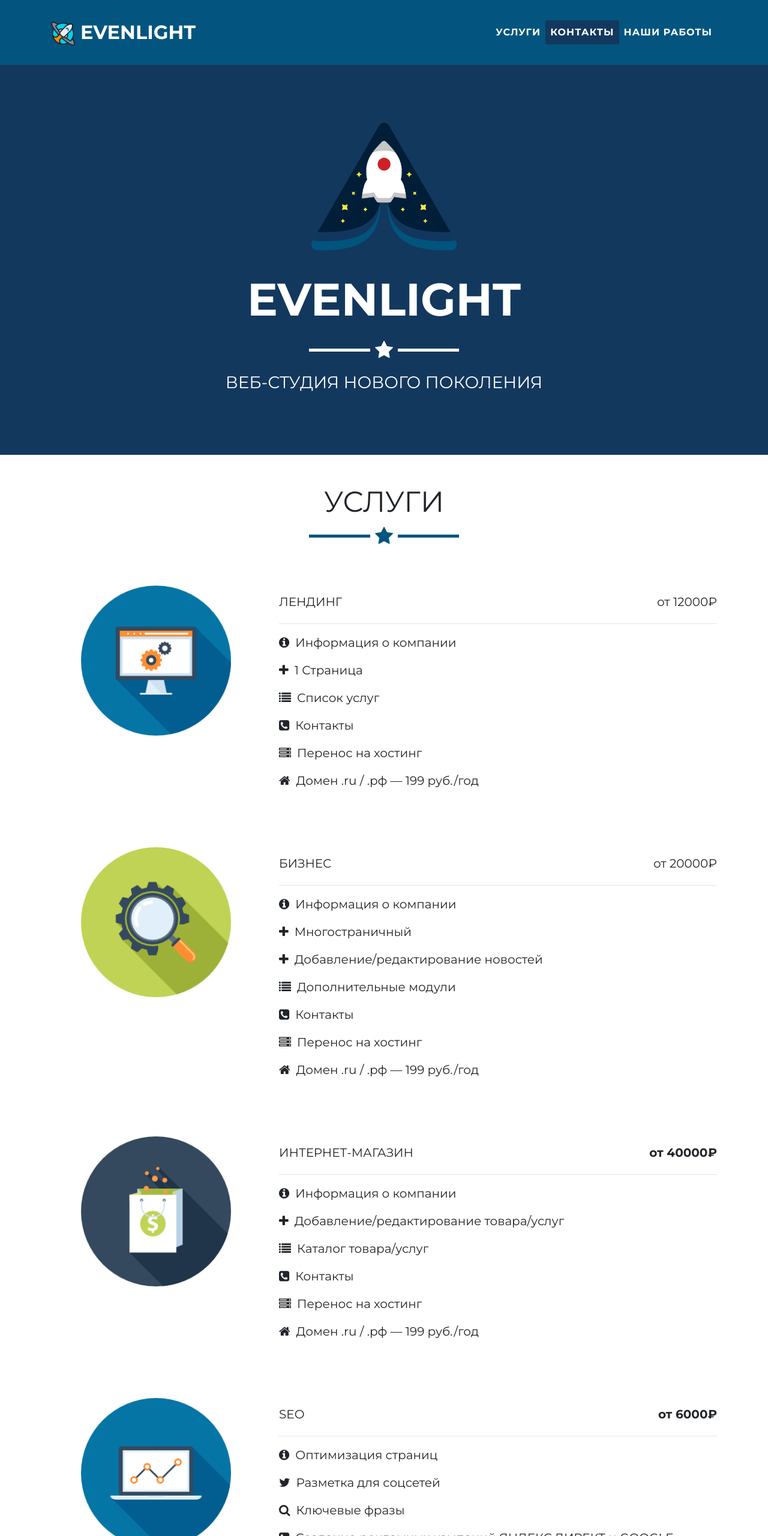
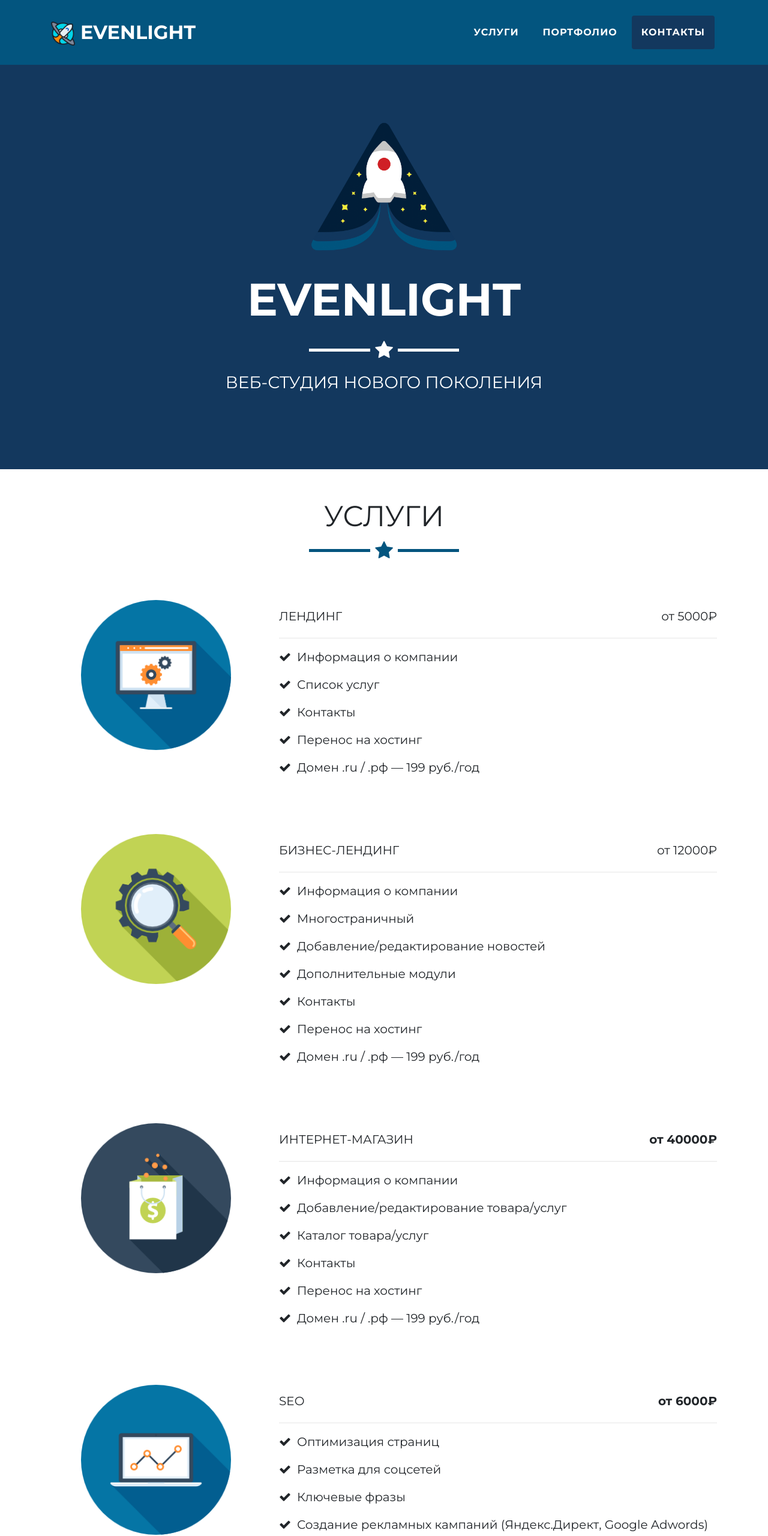
Before and after one commit to evenlight/evenlight.team-html-, a website with bundled scripts: page index.html in a window 1280 px wide. Shown: the top 2560 px of the page at 60% size. Built offline with nearby package versions, Linux system fonts and the light colour scheme.

Commit message:
Restyle site

```diff
--- a/index.html
+++ b/index.html
@@ -26,7 +26,7 @@
   </head>
   <body id="page-top">
 		<!-- Navigation -->
-    <nav class="navbar navbar-expand-lg navbar-light fixed-top" id="mainNav">
+    <nav class="navbar navbar-expand-lg fixed-top text-uppercase" id="mainNav">
 				<div class="container">
 					<a class="navbar-brand js-scroll-trigger" href="#page-top"><img class="img-fluid" src="img/brand.png" style="max-width: 40px;"> EvenLight</a>
 								<button class="navbar-toggler navbar-toggler-right" type="button" data-toggle="collapse" data-target="#navbarResponsive" aria-controls="navbarResponsive" aria-expanded="false" aria-label="Toggle navigation">
@@ -35,19 +35,20 @@
 								</button>
 					<div class="collapse navbar-collapse" id="navbarResponsive">
 						<ul class="navbar-nav ml-auto">
-            <li class="nav-item">
-              <a class="nav-link js-scroll-trigger" href="#services">Услуги</a>
+							<li class="nav-item mx-0 mx-lg-1">
+								<a class="nav-link py-3 px-0 px-lg-3 rounded js-scroll-trigger" href="#services">Услуги</a>
 							</li>
-            <li class="nav-item">
-              <a class="nav-link js-scroll-trigger" href="#contacts">Контакты</a>
+							<li class="nav-item mx-0 mx-lg-1">
+								<a class="nav-link py-3 px-0 px-lg-3 rounded js-scroll-trigger" href="#portfolio">Портфолио</a>
 							</li>
-            <li class="nav-item">
-               <a class="nav-link" href="portfolio.html">Наши работы</a>
+							<li class="nav-item mx-0 mx-lg-1">
+								<a class="nav-link py-3 px-0 px-lg-3 rounded js-scroll-trigger" href="#contacts">Контакты</a>
 							</li>
 						</ul>
 					</div>
 				</div>
 			</nav>
+
     <!-- Header -->
     <header class="masthead">
       <div class="container">
@@ -55,7 +56,7 @@
         <div class="intro-text">
           <span class="name">EvenLight</span>
           <hr class="star-light">
-          <span class="skills">ВЕБ-СТУДИЯ НОВОГО ПОКОЛЕНИЯ</span>
+					<span class="skills">ВЕБ-СТУДИЯ НОВОГО ПОКОЛЕНИЯ</span><br><br>
         </div>
       </div>
     </header>
@@ -78,7 +79,7 @@
 								</div>
 								<div class="col-sm-5 col-md-5 col-lg-4" style="padding-left: 0;">
 									<div align="right">
-										<h5>от 12000₽</h5>
+										<h5>от 5000₽</h5>
 									</div>
 								</div>
 							</div>
@@ -86,12 +87,12 @@
 						</div>
 						<div class="panel-body">
 							<ul class="list-unstyled">
-                                <li><p class="lead"><i class="fa fa-info-circle" aria-hidden="true"></i><o class="pad-left">Информация о компании</o></p></li>
-								<li><p class="lead"><i class="fa fa-plus" aria-hidden="true"></i><o class="pad-left">1 Страница</o></p></li>
-								<li><p class="lead"><i class="fa fa-list" aria-hidden="true"></i><o class="pad-left">Список услуг</o></p></li>
-								<li><p class="lead"><i class="fa fa-phone-square" aria-hidden="true"></i><o class="pad-left">Контакты</o></p></li>
-								<li><p class="lead"><i class="fa fa-server" aria-hidden="true"></i><o class="pad-left">Перенос на хостинг</o></p></li>
-								<li><p class="lead"><i class="fa fa-home" aria-hidden="true"></i><o class="pad-left">Домен .ru / .рф — 199 руб./год</o></p></li>
+                <li><p class="lead"><i class="fa fa-check" aria-hidden="true"></i><o class="pad-left">Информация о компании</o></p></li>
+								<!-- <li><p class="lead"><i class="fa fa-check" aria-hidden="true"></i><o class="pad-left">1 Страница</o></p></li> -->
+								<li><p class="lead"><i class="fa fa-check" aria-hidden="true"></i><o class="pad-left">Список услуг</o></p></li>
+								<li><p class="lead"><i class="fa fa-check" aria-hidden="true"></i><o class="pad-left">Контакты</o></p></li>
+								<li><p class="lead"><i class="fa fa-check" aria-hidden="true"></i><o class="pad-left">Перенос на хостинг</o></p></li>
+								<li><p class="lead"><i class="fa fa-check" aria-hidden="true"></i><o class="pad-left">Домен .ru / .рф — 199 руб./год</o></p></li>
 							</ul>
 						</div>
 					</div>
@@ -108,11 +109,11 @@
 						<div class="panel-heading">
 							<div class="row">
 								<div class="col-sm-7 col-md-7 col-lg-8">
-									<h5 class="panel-title">БИЗНЕС</h5>
+									<h5 class="panel-title">БИЗНЕС-ЛЕНДИНГ</h5>
 								</div>
 								<div class="col-sm-5 col-md-5 col-lg-4" style="padding-left: 0;">
 									<div align="right">
-										<h5>от 20000₽</h5>
+										<h5>от 12000₽</h5>
 									</div>
 								</div>
 							</div>
@@ -120,13 +121,13 @@
 						</div>
 						<div class="panel-body">
 							<ul class="list-unstyled">
-								<li><p class="lead"><i class="fa fa-info-circle" aria-hidden="true"></i><o class="pad-left">Информация о компании</o></p></li>
-								<li><p class="lead"><i class="fa fa-plus" aria-hidden="true"></i><o class="pad-left">Многостраничный</o></p></li>
-								<li><p class="lead"><i class="fa fa-plus" aria-hidden="true"></i><o class="pad-left">Добавление/редактирование новостей</o></p></li>
-								<li><p class="lead"><i class="fa fa-list" aria-hidden="true"></i><o class="pad-left">Дополнительные модули</o></p></li>
-								<li><p class="lead"><i class="fa fa-phone-square" aria-hidden="true"></i><o class="pad-left">Контакты</o></p></li>
-								<li><p class="lead"><i class="fa fa-server" aria-hidden="true"></i><o class="pad-left">Перенос на хостинг</o></p></li>
-								<li><p class="lead"><i class="fa fa-home" aria-hidden="true"></i><o class="pad-left">Домен .ru / .рф — 199 руб./год</o></p></li>
+								<li><p class="lead"><i class="fa fa-check" aria-hidden="true"></i><o class="pad-left">Информация о компании</o></p></li>
+								<li><p class="lead"><i class="fa fa-check" aria-hidden="true"></i><o class="pad-left">Многостраничный</o></p></li>
+								<li><p class="lead"><i class="fa fa-check" aria-hidden="true"></i><o class="pad-left">Добавление/редактирование новостей</o></p></li>
+								<li><p class="lead"><i class="fa fa-check" aria-hidden="true"></i><o class="pad-left">Дополнительные модули</o></p></li>
+								<li><p class="lead"><i class="fa fa-check" aria-hidden="true"></i><o class="pad-left">Контакты</o></p></li>
+								<li><p class="lead"><i class="fa fa-check" aria-hidden="true"></i><o class="pad-left">Перенос на хостинг</o></p></li>
+								<li><p class="lead"><i class="fa fa-check" aria-hidden="true"></i><o class="pad-left">Домен .ru / .рф — 199 руб./год</o></p></li>
 							</ul>
 						</div>
 					</div>
@@ -155,12 +156,12 @@
 						</div>
 						<div class="panel-body">
 							<ul class="list-unstyled">
-								<li><p class="lead"><i class="fa fa-info-circle" aria-hidden="true"></i><o class="pad-left">Информация о компании</o></p></li>
-								<li><p class="lead"><i class="fa fa-plus" aria-hidden="true"></i><o class="pad-left">Добавление/редактирование товара/услуг</o></p></li>
-								<li><p class="lead"><i class="fa fa-list" aria-hidden="true"></i><o class="pad-left">Каталог товара/услуг</o></p></li>
-								<li><p class="lead"><i class="fa fa-phone-square" aria-hidden="true"></i><o class="pad-left">Контакты</o></p></li>
-								<li><p class="lead"><i class="fa fa-server" aria-hidden="true"></i><o class="pad-left">Перенос на хостинг</o></p></li>
-								<li><p class="lead"><i class="fa fa-home" aria-hidden="true"></i><o class="pad-left">Домен .ru / .рф — 199 руб./год</o></p></li>
+								<li><p class="lead"><i class="fa fa-check" aria-hidden="true"></i><o class="pad-left">Информация о компании</o></p></li>
+								<li><p class="lead"><i class="fa fa-check" aria-hidden="true"></i><o class="pad-left">Добавление/редактирование товара/услуг</o></p></li>
+								<li><p class="lead"><i class="fa fa-check" aria-hidden="true"></i><o class="pad-left">Каталог товара/услуг</o></p></li>
+								<li><p class="lead"><i class="fa fa-check" aria-hidden="true"></i><o class="pad-left">Контакты</o></p></li>
+								<li><p class="lead"><i class="fa fa-check" aria-hidden="true"></i><o class="pad-left">Перенос на хостинг</o></p></li>
+								<li><p class="lead"><i class="fa fa-check" aria-hidden="true"></i><o class="pad-left">Домен .ru / .рф — 199 руб./год</o></p></li>
 							</ul>
 						</div>
 					</div>
@@ -189,12 +190,12 @@
 						</div>
 						<div class="panel-body">
 							<ul class="list-unstyled">
-								<li><p class="lead"><i class="fa fa-info-circle" aria-hidden="true"></i><o class="pad-left">Оптимизация страниц</o></p></li>
-								<li><p class="lead"><i class="fa fa-twitter" aria-hidden="true"></i><o class="pad-left">Разметка для соцсетей</o></p></li>
-								<li><p class="lead"><i class="fa fa-search" aria-hidden="true"></i><o class="pad-left">Ключевые фразы</o></p></li>
-								<li><p class="lead"><i class="fa fa-phone-square" aria-hidden="true"></i><o class="pad-left">Создание рекламных кампаний <strong>ЯНДЕКС.ДИРЕКТ</strong> и <strong>GOOGLE ADWORDS</strong></o></p></li>
-								<li><p class="lead"><i class="fa fa-key" aria-hidden="true"></i><o class="pad-left">Подбор ключевых фраз</o></p></li>
-								<li><p class="lead"><i class="fa fa-commenting-o" aria-hidden="true"></i><o class="pad-left">Создание объявлений</o></p></li>
+								<li><p class="lead"><i class="fa fa-check" aria-hidden="true"></i><o class="pad-left">Оптимизация страниц</o></p></li>
+								<li><p class="lead"><i class="fa fa-check" aria-hidden="true"></i><o class="pad-left">Разметка для соцсетей</o></p></li>
+								<li><p class="lead"><i class="fa fa-check" aria-hidden="true"></i><o class="pad-left">Ключевые фразы</o></p></li>
+								<li><p class="lead"><i class="fa fa-check" aria-hidden="true"></i><o class="pad-left">Создание рекламных кампаний (Яндекс.Директ, Google Adwords)</o></p></li>
+								<li><p class="lead"><i class="fa fa-check" aria-hidden="true"></i><o class="pad-left">Подбор ключевых фраз</o></p></li>
+								<li><p class="lead"><i class="fa fa-check" aria-hidden="true"></i><o class="pad-left">Создание объявлений</o></p></li>
 							</ul>
 						</div>
 					</div>
@@ -202,53 +203,53 @@
 			</div>
 		</div>
 	</section>
+	<section id="portfolio">
+		<div class="container">
+			<h2 class="text-center">ПОРТФОЛИО</h2>
+			<hr class="star-primary">
+			<div class="row">
+				<div class="col-md-6 col-lg-3">
+					<a class="portfolio-item d-block mx-auto" href="http://kinoloop.ru" target="_blank">
+						<img class="img-fluid img-thumbnail" src="img/portfolio/kinoloop.jpg" alt="">
+					</a>
+				</div>
+				<div class="col-md-6 col-lg-3">
+					<a class="portfolio-item d-block mx-auto" href="http://ravelband.info" target="_blank">
+						<img class="img-fluid img-thumbnail" src="img/portfolio/ravel.jpg" alt="">
+					</a>
+				</div>
+				<div class="col-md-6 col-lg-3">
+					<a class="portfolio-item d-block mx-auto" href="#" target="_blank">
+						<img class="img-fluid img-thumbnail" src="img/portfolio/olha.jpg" alt="">
+					</a>
+				</div>
+				<div class="col-md-6 col-lg-3">
+					<a class="portfolio-item d-block mx-auto" href="#" target="_blank">
+						<img class="img-fluid img-thumbnail" src="img/portfolio/steelpc.jpg" alt="">
+					</a>
+				</div>
+			</div>
+		</div>
+	</section>
 	<section id="contacts">
-    <footer class="text-center">
-      <div class="footer-above">
 		<div class="container">
+			<h2 class="text-center text-uppercase text-secondary mb-0">КОНТАКТЫ</h2>
+			<hr class="star-dark mb-5">
 			<div class="row">
-<!--             <div class="footer-col col-md-6"> -->
-             <!-- <h3>Мы находимся</h3>
-              <p>г. Иркутск, ул. Трудовая, 83 (Green House)</p> -->
-<!--             </div> -->
-<!--             <div class="footer-col col-md-4">
-              <h3>Мы в соцсетях</h3>
-              <ul class="list-inline">
-                <li class="list-inline-item">
-                  <a class="btn-social btn-outline" href="#">
-                    <i class="fa fa-fw fa-facebook"></i>
-                  </a>
-                </li>
-                <li class="list-inline-item">
-                  <a class="btn-social btn-outline" href="#">
-                    <i class="fa fa-fw fa-google-plus"></i>
-                  </a>
-                </li>
-                <li class="list-inline-item">
-                  <a class="btn-social btn-outline" href="#">
-                    <i class="fa fa-fw fa-twitter"></i>
-                  </a>
-                </li>
-                <li class="list-inline-item">
-                  <a class="btn-social btn-outline" href="#">
-                    <i class="fa fa-fw fa-linkedin"></i>
-                  </a>
-                </li>
-                <li class="list-inline-item">
-                  <a class="btn-social btn-outline" href="#">
-                    <i class="fa fa-fw fa-dribbble"></i>
-                  </a>
-                </li>
-              </ul>
-            </div>-->
-            <div class="footer-col col-md-6">
-              <h3>Контакты</h3>
-               <p>Телефон: 8(3952) 41-51-31<br>
-                Email: <a href="mailto:web@evenlight.team">web@evenlight.team</a></p>
+				<div class="col-lg-8 mx-auto">
+					<!-- To configure the contact form email address, go to mail/contact_me.php and update the email address in the PHP file on line 19. -->
+					<!-- The form should work on most web servers, but if the form is not working you may need to configure your web server differently. -->
+					<div align="center">
+							<p class="lead">
+								<p><h3>Телефон: 8(3952) 41-51-31</h3></p>
+								<p><h3>Email: <a href="mailto:web@evenlight.team">web@evenlight.team</a></p>
+							</p>
 						</div>
 				</div>
 			</div>
 		</div>
+	</section>
+	<footer>
 		<div class="footer-below">
 			<div class="container">
 				<div class="row">
@@ -259,7 +260,6 @@
 			</div>
 		</div>
 	</footer>
-	</section>
     <!-- Scroll to Top Button (Only visible on small and extra-small screen sizes) -->
     <div class="scroll-top d-lg-none">
       <a class="btn btn-primary js-scroll-trigger" href="#page-top">
```
Also changed, not shown: img/portfolio/olha.jpg (added), img/portfolio/ravel.jpg, 2 other files. Lines whose indentation alone changed are shown as unchanged.
